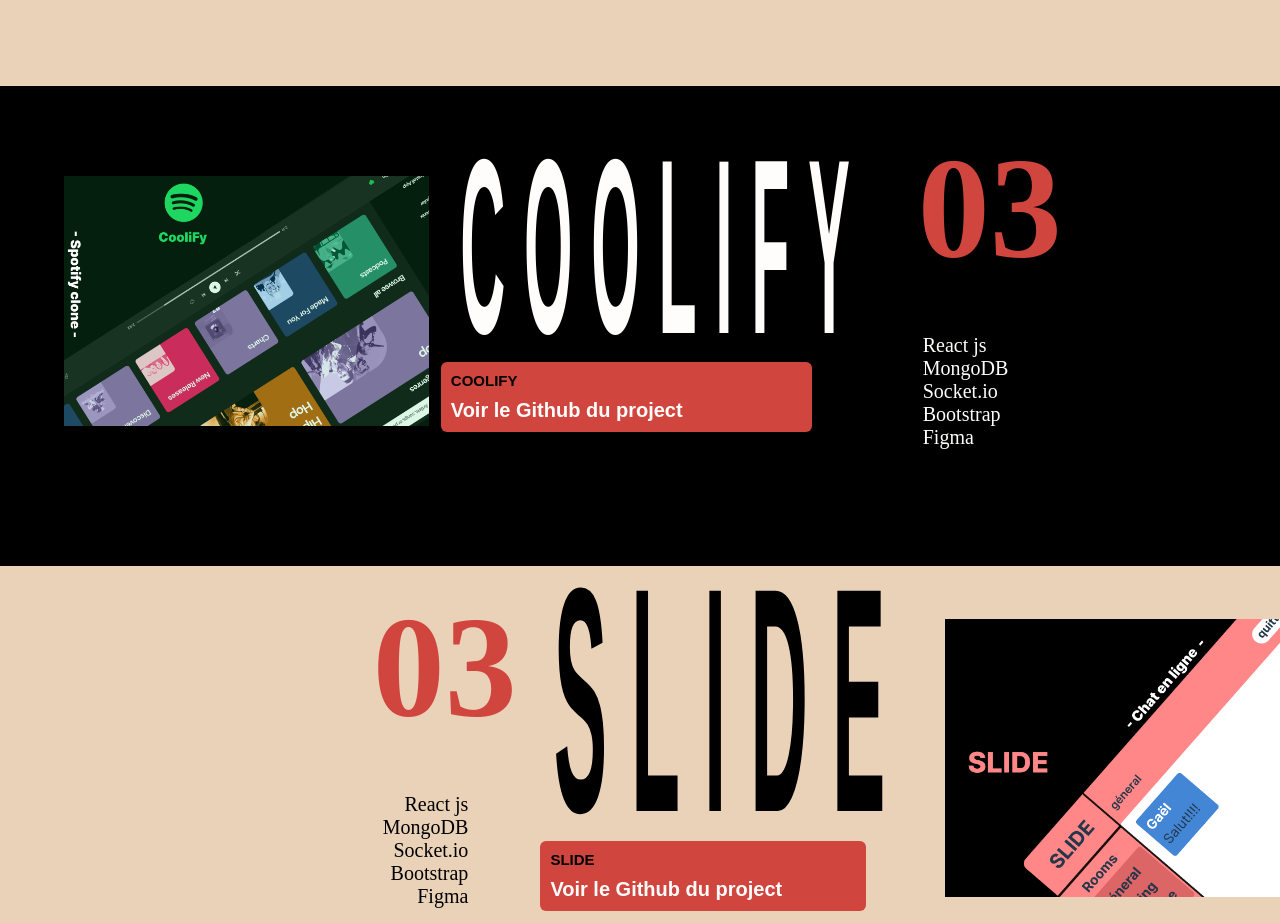
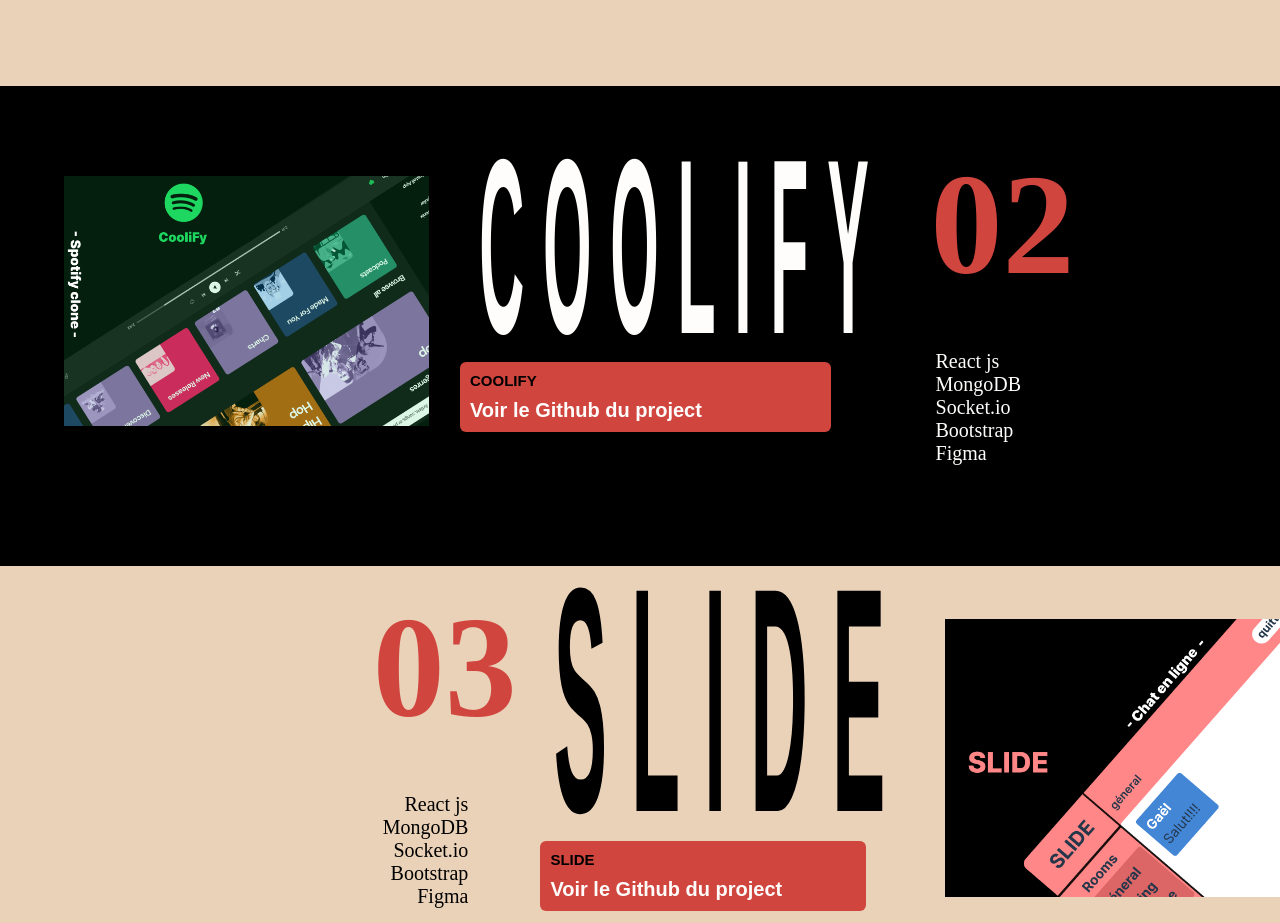
Before and after one commit to gaelWumba/portfolio, a React (Create React App) app: page / in a window 1280 px wide. Shown: the part 2340-3263 px from the top of the page. Built offline with nearby package versions, Linux system fonts and the light colour scheme; what react-locomotive-scroll would draw is missing.

Commit message:
Portfolio v0.4 correction de bugs

```diff
--- a/src/components/Projects2.jsx
+++ b/src/components/Projects2.jsx
@@ -21,7 +21,7 @@
                     </a>
                 </div>
                 <div className='coolifyInfo'>
-                    <span>03</span>
+                    <span>02</span>
                     <p>
                         React js <br />
                         MongoDB <br />
--- a/src/styles/projects2.css
+++ b/src/styles/projects2.css
@@ -278,8 +278,8 @@
         display: flex;
         flex-direction: column;
 
-        top: -3vh;
-        left: -26vw;
+        top: -1vh;
+        left: -25vw;
         position: relative;
     }
 
@@ -301,7 +301,7 @@
         flex-direction: column;
 
         top: 28vh;
-        left: 2.5vw;
+        left: 4vw;
         position: relative;
     }
 
```
